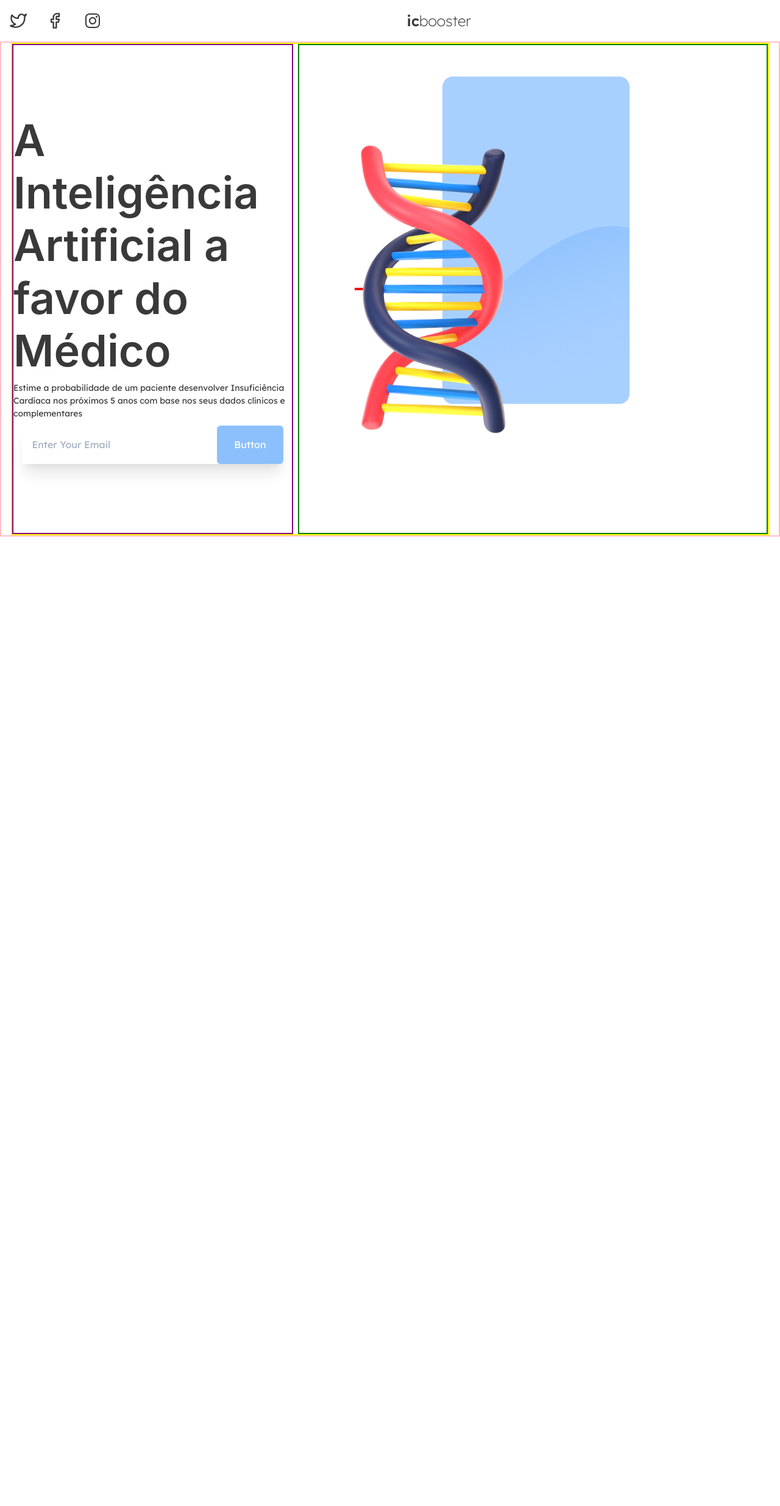
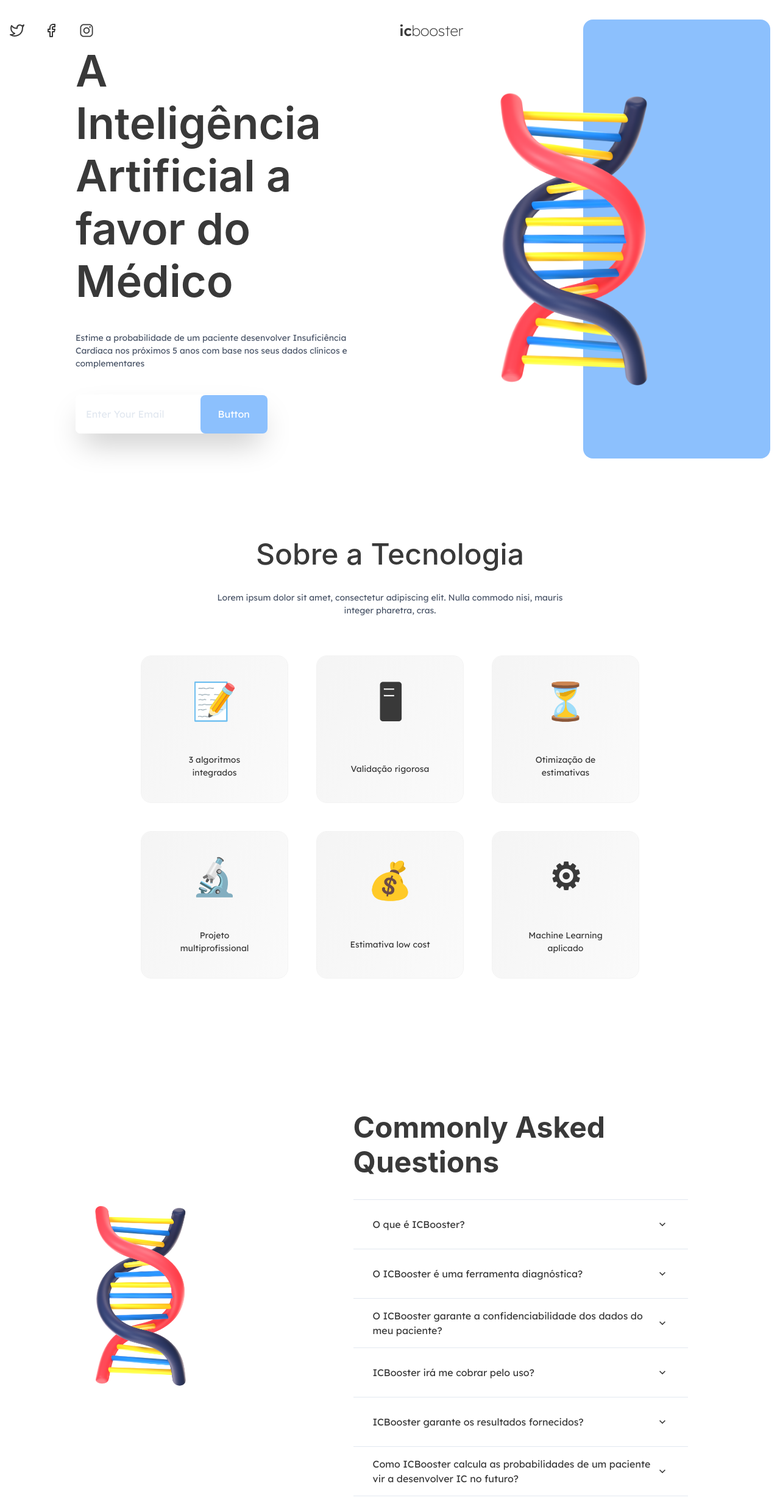
Before and after one commit to demonicirfan/ICBooster-frontend, a React (Create React App) app: page / in a window 1280 px wide. Shown: the top 2470 px of the page at 61% size. Before the commit the page ends 880 px from the top, so only its background shows below. Built offline with nearby package versions, Linux system fonts and the light colour scheme.

Commit message:
add home page

```diff
--- a/src/App.js
+++ b/src/App.js
@@ -19,7 +19,7 @@ function App() {
       <Navbar />
       <Routes>
         <Route path="/" element={<Home />} />
-        <Route path="/result" element={<Result />} />
+        <Route path="/test" element={<Result />} />
         <Route path="*" element={<Error />} />
       </Routes>
     </ChakraProvider>
--- /dev/null
+++ b/src/Components/AboutTheTec.js
@@ -0,0 +1,59 @@
+import { Heading, Text, VStack, Wrap } from '@chakra-ui/react';
+import React from 'react';
+const Data = [
+  { emoji: '📝', title: '3 algoritmos integrados' },
+  { emoji: '🖥', title: 'Validação rigorosa' },
+  { emoji: '⏳', title: 'Otimização de estimativas' },
+  { emoji: '🔬', title: 'Projeto multiprofissional' },
+  { emoji: '💰', title: 'Estimativa low cost' },
+  { emoji: '⚙', title: 'Machine Learning aplicado' },
+];
+const AboutTheTec = () => {
+  return (
+    <VStack my={{ base: '4rem', md: '8rem' }}>
+      <VStack spacing={{ base: '1rem', md: '2rem' }}>
+        <Heading fontSize={{ base: '2xl', md: '5xl' }} fontWeight="500">
+          Sobre a Tecnologia
+        </Heading>
+        <Text fontSize={['xs', 'xs', 'sm']} textAlign="center" maxW="36rem" textColor='gray.600'>
+          Lorem ipsum dolor sit amet, consectetur adipiscing elit. Nulla commodo
+          nisi, mauris integer pharetra, cras.{' '}
+        </Text>
+      </VStack>
+      <Wrap
+        spacing={{ base: '1rem', md: '3rem' }}
+        maxW="4xl"
+        align={'center'}
+        justify="center"
+        py={{ base: '2rem', md: '3.5rem' }}
+      >
+        {Data.map(card => (
+          <VStack
+            rounded="2xl"
+            outline="1px solid #F3F3F3"
+            bgGradient="linear(120deg, #bcbcbc28, #f4f4f470)"
+            border="2px solid gray.200"
+            justify="space-around"
+            p={{ base: '1.2rem', md: '2rem' }}
+            spacing={{ base: '1rem', md: '2.4rem' }}
+            minW={{ base: '8rem', md: '15rem' }}
+            minH={{ base: '9rem', md: '15rem' }}
+          >
+            <Heading fontSize={{ base: '2rem', md: '6xl' }}>
+              {card.emoji}
+            </Heading>
+            <Text
+              maxW={{ base: '6rem', md: '10rem' }}
+              fontSize={{ base: '10px', md: 'sm' }}
+              textAlign={'center'}
+            >
+              {card.title}
+            </Text>
+          </VStack>
+        ))}
+      </Wrap>
+    </VStack>
+  );
+};
+
+export default AboutTheTec;
--- /dev/null
+++ b/src/Components/FAQ.js
@@ -0,0 +1,88 @@
+import {
+  Accordion,
+  AccordionItem,
+  AccordionButton,
+  AccordionPanel,
+  AccordionIcon,
+  Center,
+  Heading,
+  Text,
+  Stack,
+  Image,
+  Box,
+} from '@chakra-ui/react';
+import React from 'react';
+import picture from '../Images/DNA.png';
+const Data = [
+  {
+    question: 'O que é ICBooster?',
+    answer:
+      'ICBooster é uma solução inovadora que utiliza modelos matemáticos de Machine Learning para ajudar você Médico a fornecer um cuidado de excelência ao paciente. ',
+  },
+  {
+    question: 'O ICBooster é uma ferramenta diagnóstica?',
+    answer:
+      'De forma alguma. </b> ICBooster é um projeto que ainda se encontra em desenvolvimento, com o objetivo de complementar e otimizar o cuidado médico para seus pacientes',
+  },
+  {
+    question:
+      'O ICBooster garante a confidenciabilidade dos dados do meu paciente?',
+    answer:
+      'Nós não armazenamos nenhum dado inserido pelo médico além do email de cadastro, para controle de acesso à plataforma',
+  },
+  {
+    question: 'ICBooster irá me cobrar pelo uso?',
+    answer:
+      'A ferramenta é gratuita até o momento. O projeto se encontra em desenvolvimento, e novas atualizações serão disponibilizadas no futuro',
+  },
+  {
+    question: 'ICBooster garante os resultados fornecidos?',
+    answer:
+      'Não. Como vivemos em um mundo de incertezas e probabilidades, você não deve interpretar uma probabilidade acima de 50% como uma certeza diagnóstica. Diagnóstico é competência médica, não computacional!',
+  },
+  {
+    question:
+      'Como ICBooster calcula as probabilidades de um paciente vir a desenvolver IC no futuro?',
+    answer:
+      'ICBooster utiliza Modelos Matemáticos de Aprendizagem Estatística treinados em ampla base de dados de modo a fornecer as melhores estimativas de risco futuro possíveis.',
+  },
+];
+const FAQ = () => {
+  return (
+    <Stack
+      mb="6rem"
+      flexDirection={{ base: 'column', lg: 'row-reverse' }}
+      mx="auto"
+      alignItems={'center'}
+      justifyContent="space-around"
+    >
+      <Center w={{ base: '90%', md: '44%' }} flexDirection={'column'}>
+        <Heading fontSize={{ base: '3xl', md: '5xl' }} my="2rem">
+          Commonly Asked Questions
+        </Heading>
+        <Accordion w="full" fontSize={{ base: 'xs', md: 'sm' }}>
+          {Data.map(item => (
+            <AccordionItem px={{ base: '0', md: '1rem' }}>
+              <Text fontSize={{ base: 'sm', md: 'md' }} py='0.5rem'>
+                <AccordionButton h="4rem">
+                  <Box flex="1" textAlign="left">
+                    {item.question}
+                  </Box>
+                  <AccordionIcon />
+                </AccordionButton>
+              </Text>
+              <AccordionPanel pb={4} fontWeight="300">
+                {item.answer}
+              </AccordionPanel>
+            </AccordionItem>
+          ))}
+        </Accordion>
+      </Center>
+      <Center py='2rem'>
+        <Image src={picture} h="20rem" />
+      </Center>
+    </Stack>
+  );
+};
+
+export default FAQ;
--- a/src/Components/HeroInput.js
+++ b/src/Components/HeroInput.js
@@ -20,25 +20,30 @@ const HeroInput = () => {
   const onSubmit = data => console.log(data);
   return (
     <Center
-      shadow={'xl'}
+      alignSelf={{ base: 'center', md: 'start' }}
+      shadow={'2xl'}
       flexDirection="row"
-      rounded="md"
+      rounded="lg"
       alignItems={'center'}
-      m="1rem"
+      m={{ base: '0.4rem', md: '2rem' }}
+      h={{ base: '3rem', md: '4rem' }}
     >
       <form onSubmit={handleSubmit(onSubmit)}>
         <Center>
-          <FormControl bg="white">
+          <FormControl bg="white" roundedLeft="lg" border="0px solid white">
             <Input
-              rounded="md"
-              color="gray.300"
-              borderColor="white"
-              w="20rem"
-              h="4rem"
+              roundedLeft="lg"
+              fontSize={{ base: 'sm', md: 'md' }}
+              w={{ base: '50vw', md: '16vw' }}
+              h={{ base: '3rem', md: '4rem' }}
               bg="white"
               id="email"
+              textColor="gray.600"
               type="email"
               placeholder="Enter Your Email"
+              _placeholder={{
+                color: 'gray.200',
+              }}
               _hover={{ borderColor: 'white', bg: 'white', color: 'gray.300' }}
               _active={{ borderColor: 'white', bg: 'white', color: 'gray.300' }}
               _focus={{ borderColor: 'white', bg: 'white', color: 'gray.300' }}
@@ -51,9 +56,10 @@ const HeroInput = () => {
           <Box
             as="button"
             color="white"
-            rounded="md"
-            h="full"
-            p="1.2rem 1.8rem"
+            rounded="lg"
+            fontSize={{ base: 'sm', md: 'md' }}
+            h={'full'}
+            p={{ base: '0.8rem 1.2rem', md: '1.2rem 1.8rem' }}
             backgroundColor="brand.300"
             _hover={{
               bg: 'blue.300',
--- a/src/Components/Logo.js
+++ b/src/Components/Logo.js
@@ -1,12 +1,20 @@
 import { Center, Text } from '@chakra-ui/react';
 import React from 'react';
+import { Link } from 'react-router-dom';
+
 const Logo = () => {
   return (
-    <Center fontSize="2xl" p="1rem" w="full">
+    <Center
+      fontSize="2xl"
+      p={{ base: '1rem 0rem', md: '1rem' }}
+      w={{ base: 'fit-content', md: 'full' }}
+    >
       <Text fontWeight={'600'}>ic</Text>
-      <Text as="span" fontWeight={'200'}>
-        booster
-      </Text>
+      <Link to="/">
+        <Text as="span" fontWeight={'200'}>
+          booster
+        </Text>
+      </Link>
     </Center>
   );
 };
--- a/src/Components/Navbar.js
+++ b/src/Components/Navbar.js
@@ -2,28 +2,34 @@ import React from 'react';
 import Logo from './Logo';
 import { IoLogoInstagram } from 'react-icons/io';
 import { FiTwitter, FiFacebook } from 'react-icons/fi';
-import { Container, Flex, HStack, Text } from '@chakra-ui/react';
+import { Box, Container, Flex, HStack, Text } from '@chakra-ui/react';
+import { Link } from 'react-router-dom';
 
 const Navbar = () => {
   return (
-    <Container maxW={'8xl'}>
-      <HStack>
-        <HStack spacing="2rem">
+    <Container
+      minW="99vw"
+      position="absolute"
+      zIndex="10"
+      pt={{ base: '0rem', md: '1rem' }}
+    >
+      <HStack mx="auto" maxW="8xl">
+        <HStack spacing={{ base: '0.5rem', md: '2rem' }}>
           <a href="#">
-            <FiTwitter size={28} />
+            <FiTwitter size={24} />
           </a>
           <a href="#">
-            <FiFacebook size={28} />
+            <FiFacebook size={24} />
           </a>
           <a href="#">
-            <IoLogoInstagram size={32} />
+            <IoLogoInstagram size={28} />
           </a>
         </HStack>
         <Flex
+          w={'full'}
           alignItems={'center'}
-          w="full"
-          justifyContent={'space-between'}
-          mr="4rem"
+          justifyContent={{ base: 'flex-end', md: 'space-between' }}
+          mr={{ base: '0rem', md: '4rem' }}
         >
           <Logo />
         </Flex>
--- a/src/Pages/Home.js
+++ b/src/Pages/Home.js
@@ -9,27 +9,32 @@ import {
   VStack,
 } from '@chakra-ui/react';
 import React from 'react';
+import AboutTheTec from '../Components/AboutTheTec';
+import FAQ from '../Components/FAQ';
 import HeroInput from '../Components/HeroInput';
 import DNA from '../Images/DNA.png';
 
 const Home = () => {
   return (
-    <Container border="2px solid pink" maxW="8xl">
+    <Container maxW="8xl" pt={{ base: '3rem', md: '2rem' }}>
       <Stack
         direction={['column', 'column', 'row']}
-        border="2px solid yellow"
         w="full"
+        justify={'space-between'}
+        alignItems="center"
+        spacing={{ base: '6rem', md: '0' }}
       >
         <VStack
-          border="2px solid purple"
+          gap={{ base: '1rem', md: '2rem' }}
           textAlign={['center', 'center', 'left']}
-          maxW={['70vw', '50vw', '36vw']}
-          alignItems="center"
+          maxW={['80vw', '70vw', '36vw']}
+          alignItems={{ base: 'center', md: 'start' }}
           justify="center"
           mx="auto"
+          mt={{ base: '4rem', md: '0' }}
         >
           <Heading
-            fontSize={['3xl', '5xl', '7xl']}
+            fontSize={['3xl', '4xl', '4xl', '7xl']}
             fontWeight="600"
             alignItems={['center', 'center', 'left']}
           >
@@ -38,6 +43,8 @@ const Home = () => {
           <Text
             textAlign={['center', 'center', 'left']}
             fontSize={['xs', 'xs', 'sm']}
+            textColor="gray.600"
+            maxW="34rem"
           >
             Estime a probabilidade de um paciente desenvolver Insuficiência
             Cardíaca nos próximos 5 anos com base nos seus dados clínicos e
@@ -46,57 +53,36 @@ const Home = () => {
           <HeroInput />
         </VStack>
         <Stack
-          w="full"
-          border="2px solid green"
-          justifyContent={'center'}
+          ml="auto"
+          w="fit-content"
+          justifyContent={'right'}
           alignItems="center"
           direction={['column', 'column', 'row']}
         >
           <Center
-            h={['10rem', '10rem', '0rem']}
-            w={['8rem', '10rem', '16rem']}
-            border="2px solid red"
+            h={['8rem', '8rem', '0rem']}
+            w={['8rem', '8rem', '12rem', '16rem']}
+            transform={[
+              'translateY(30px)',
+              'translateY(40px)',
+              'translateX(120px)',
+            ]}
           >
             <Image src={DNA} zIndex="1" overflow={'visible'} />
           </Center>
           <Box
-            w="20rem"
-            h="50rem"
-            transform={[
-              'translateY(-30px)',
-              'translateY(-40px)',
-              'translateX(-120px)',
-            ]}
+            minW={['90vw', '80vw', '24vw']}
+            h={['40vh', '50vh', '90vh']}
+            bg="brand.300"
+            rounded="2xl"
+            alignSelf={'right'}
           >
-            <svg
-              width="24vw"
-              height="80vh"
-              viewBox="0 0 511 893"
-              fill="none"
-              xmlns="http://www.w3.org/2000/svg"
-            >
-              <rect width="511" height="893" rx="28" fill="#A8D0FF" />
-              <path
-                d="M510.5 413.5C338.1 367.1 98.8333 608.5 2.5 735L0.5 866L5.5 881.5L16.5 890.5L63 892.5C135.667 893.333 304.6 892.5 401 890.5C497.4 888.5 510.5 879.5 510.5 790V413.5Z"
-                fill="url(#paint0_linear_14_67)"
-              />
-              <defs>
-                <linearGradient
-                  id="paint0_linear_14_67"
-                  x1="255.5"
-                  y1="407.658"
-                  x2="406"
-                  y2="872.5"
-                  gradientUnits="userSpaceOnUse"
-                >
-                  <stop stop-color="#8CC0FD" />
-                  <stop offset="1" stop-color="#A8D0FF" stop-opacity="0" />
-                </linearGradient>
-              </defs>
-            </svg>
+            <Center bg="brand.200" w="full" h="full" />
           </Box>
         </Stack>
       </Stack>
+      <AboutTheTec />
+      <FAQ />
     </Container>
   );
 };
--- a/src/Theme.js
+++ b/src/Theme.js
@@ -9,7 +9,7 @@ const theme = extendTheme({
   config,
   colors: {
     brand: {
-      1: '#ffffff',
+      100: '#ffffff',
       200: '#991FF',
       300: '#8CC0FD',
       400: '#969696',
```
Also changed, not shown: src/Components/Features.js (added, +9 -0 lines).
